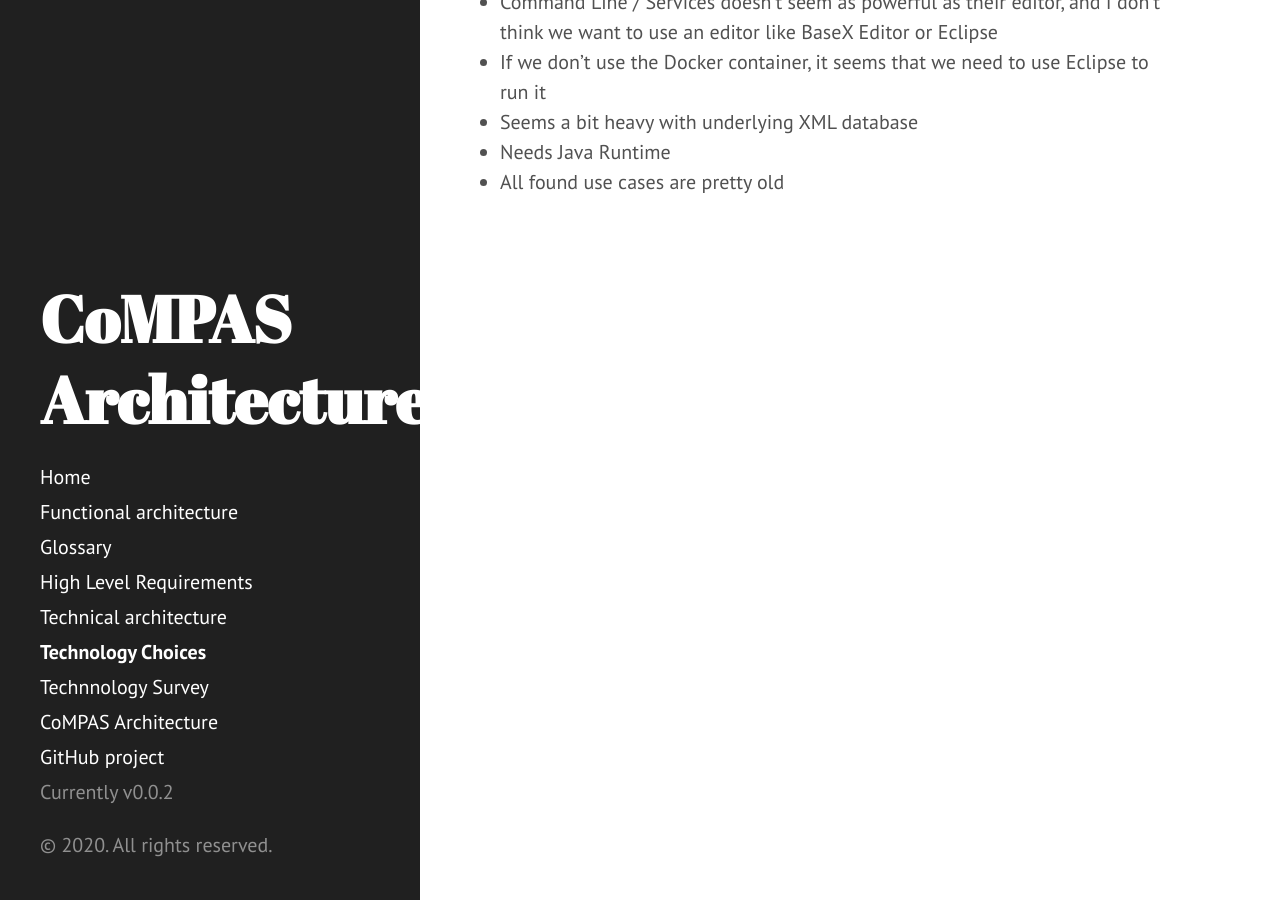
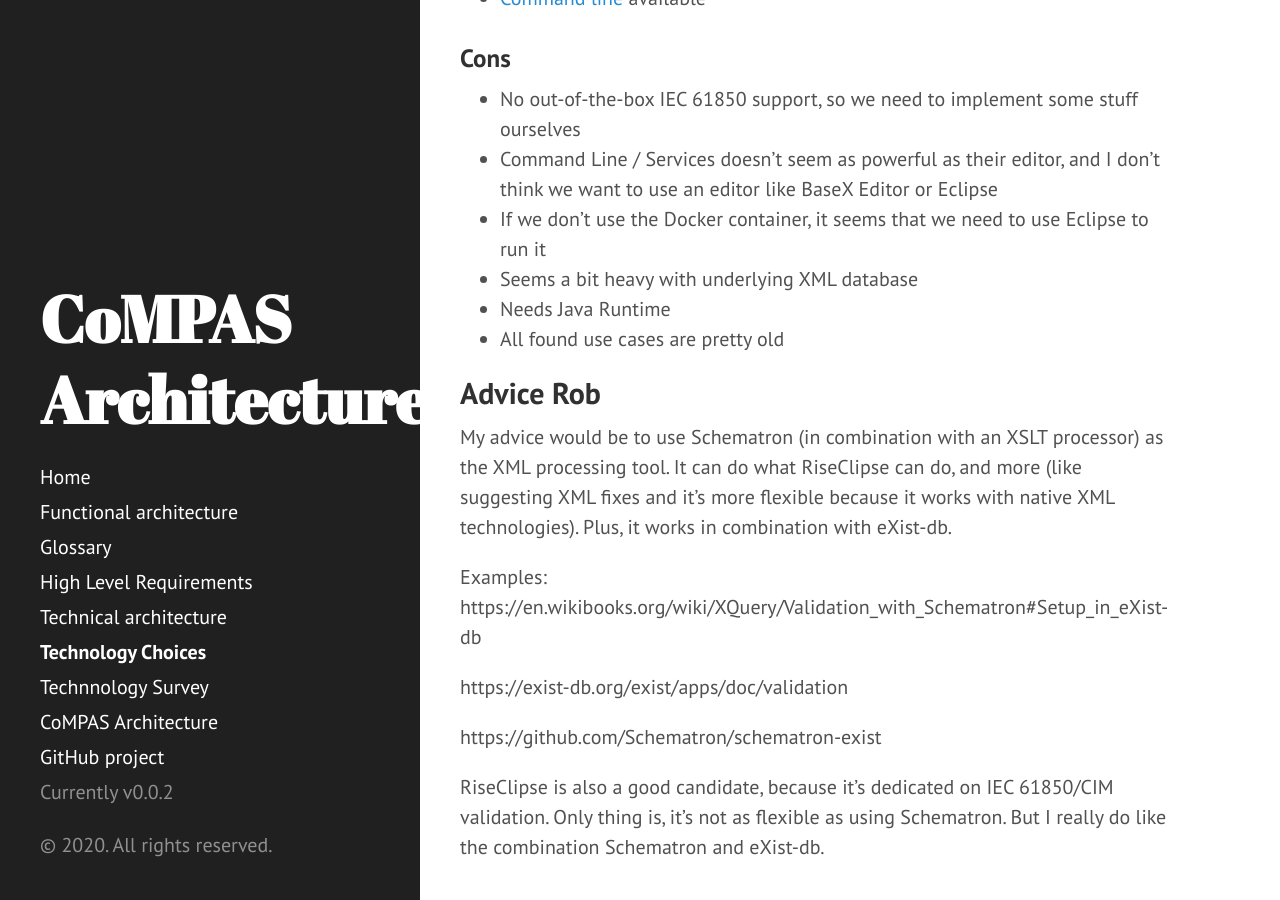
Before and after one commit to com-pas/compas-architecture, a Jekyll site: the page built from TECHNOLOGY_CHOICES.md, in a window 1280 px wide and 900 px high, scrolled down 3358 px. Built offline with Jekyll 4.4.1, drawn with Linux system fonts in a browser that asks for light colours; our own code applies the rules of GitHub Pages for plain Markdown files; some of the changed text lies outside the part shown.

Commit message:
Added advice
Signed-off-by: Rob Tjalma <rob@tjalma.com>

```diff
--- a/TECHNOLOGY_CHOICES.md
+++ b/TECHNOLOGY_CHOICES.md
@@ -48,6 +48,11 @@ Homepage: http://exist-db.org/exist/apps/homepage/index.html
 - eXist needs JRE (Java Runtime Environment) to run
 
 # XML Processing
+## Checks for determining XML processing
+- Can manipulate/check XML configuration files by using rules
+- Can be embedded in our solution
+- Tool must be open source
+
 ## RiseClipse
 ### Pros
 - Main use is validating IEC 81850/IEC CIM configuration files, exactly what we need.
@@ -68,7 +73,7 @@ Homepage: http://exist-db.org/exist/apps/homepage/index.html
 - XSL Processor like [Saxon-HE](http://saxon.sourceforge.net/) is easy to use
 
 ### Cons
-- Not an application itself, needs a XSL processor like [Saxon-HE](http://saxon.sourceforge.net/) which is also open-source
+- Not an application itself, needs a XSLT processor like [Saxon-HE](http://saxon.sourceforge.net/) which is also open-source
 
 ## BaseX
 ### Pros
@@ -85,3 +90,15 @@ Homepage: http://exist-db.org/exist/apps/homepage/index.html
 - Seems a bit heavy with underlying XML database
 - Needs Java Runtime
 - All found use cases are pretty old
+
+## Advice Rob
+My advice would be to use Schematron (in combination with an XSLT processor) as the XML processing tool. It can do what RiseClipse can do, and more (like suggesting XML fixes and it's more flexible because it works with native XML technologies). Plus, it works in combination with eXist-db.
+
+Examples:
+https://en.wikibooks.org/wiki/XQuery/Validation_with_Schematron#Setup_in_eXist-db
+
+https://exist-db.org/exist/apps/doc/validation
+
+https://github.com/Schematron/schematron-exist
+
+RiseClipse is also a good candidate, because it's dedicated on IEC 61850/CIM validation. Only thing is, it's not as flexible as using Schematron. But I really do like the combination Schematron and eXist-db.
```
